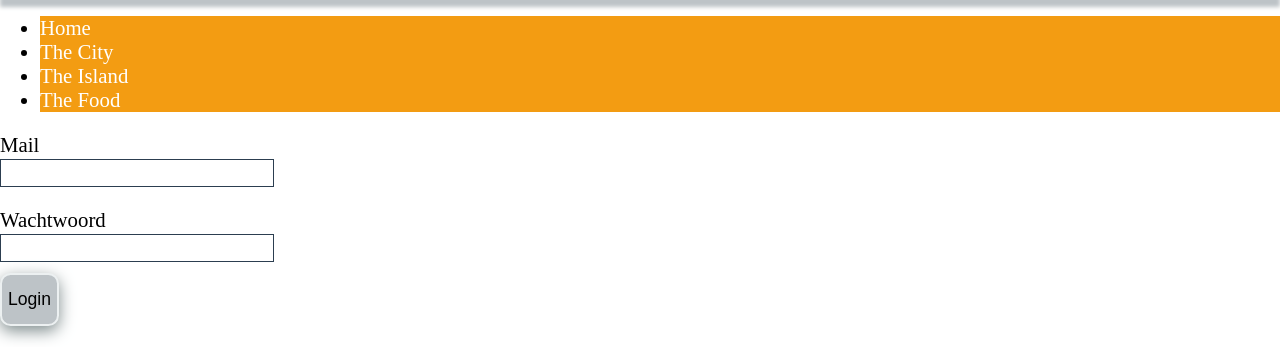
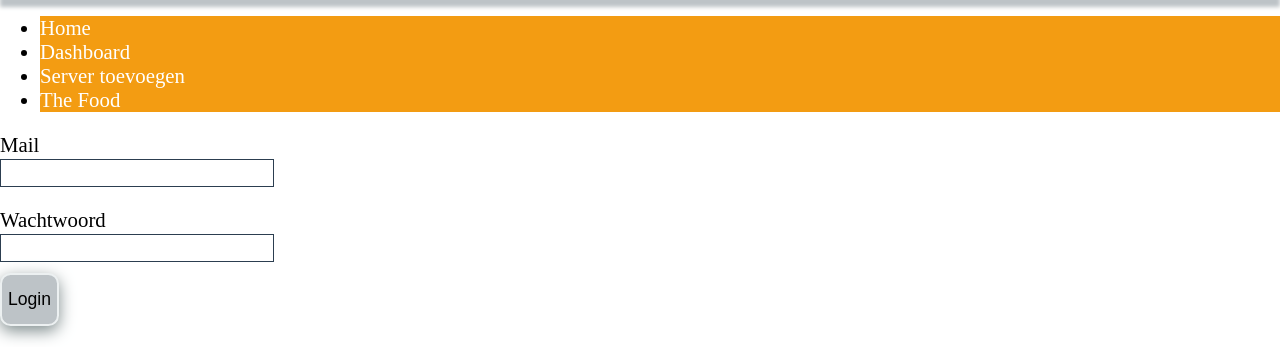
Before and after one commit to mainshooter/Webmin, a PHP site: page / in a window 1280 px wide. Shown: the part 94-441 px from the top of the page. Run offline with PHP 8.4, Linux system fonts and the light colour scheme.

Commit message:
Added some navigation

```diff
--- a/view/header.php
+++ b/view/header.php
@@ -41,8 +41,8 @@
     <div class="col-3 col-m-12 menu">
       <ul>
         <li><a href="<?php echo $GLOBALS['config']['base_url'] ?>">Home</a></li>
-        <li><a href="<?php echo $GLOBALS['config']['base_url'] ?>">The City</a></li>
-        <li><a href="<?php echo $GLOBALS['config']['base_url'] ?>">The Island</a></li>
+        <li><a href="<?php echo $GLOBALS['config']['base_url'] ?>dashboard/">Dashboard</a></li>
+        <li><a href="<?php echo $GLOBALS['config']['base_url'] ?>serverToevoegen/">Server toevoegen</a></li>
         <li><a href="<?php echo $GLOBALS['config']['base_url'] ?>">The Food</a></li>
       </ul>
     </div>
```
